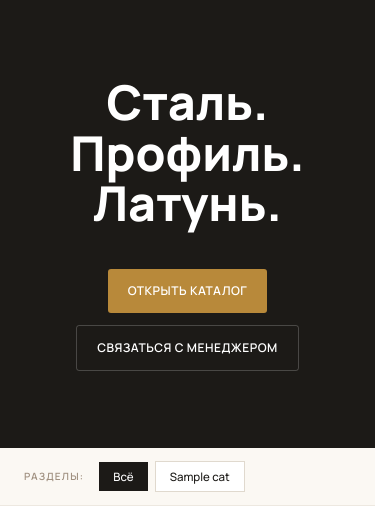
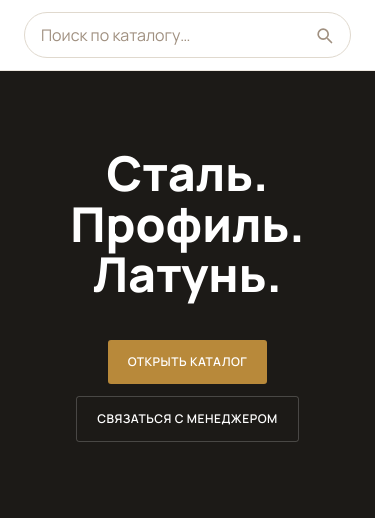
Before and after one commit to bohiimean/site_metal, a Django app: template templates/home/index.html in a window 390 px wide. Shown: the part 68-586 px from the top of the page. Run offline with Django 5.2, Linux system fonts and the light colour scheme; the template is opened without the code that fills it: most values are stand-ins (such as "Sample title", 1, 10 or a date in 2020); style sheets or scripts are compiled from the project's sources.

Commit message:
ui: видимый мобильный поиск и описание товара под фото на ПК

```diff
--- /dev/null
+++ b/templates/catalog/_product_description.html
@@ -0,0 +1,4 @@
+<!-- Описание — обычный текст: переносы и абзацы менеджера сохраняем -->
+<div class="border-t border-border pt-5 text-[13px] text-muted leading-relaxed space-y-3">
+  {{ product.description|linebreaks }}
+</div>
--- a/templates/home/index.html
+++ b/templates/home/index.html
@@ -5,6 +5,22 @@
 {% block meta_description %}Более 3 000 позиций металлопроката. Резка в размер. Оставьте заявку — менеджер свяжется с вами.{% endblock %}
 
 {% block content %}
+
+<!-- Поиск на первом экране телефона, без открытия меню -->
+<div class="lg:hidden bg-surface border-b border-border px-6 py-3">
+  <form action="{% url 'search' %}" method="get" role="search"
+        class="flex items-center gap-3 border border-border-strong rounded-full px-4 py-2.5 focus-within:border-accent transition-colors">
+    <input type="search" name="q" placeholder="Поиск по каталогу…"
+           aria-label="Поиск по каталогу" enterkeyhint="search"
+           class="flex-1 min-w-0 bg-transparent outline-none text-[16px] text-primary placeholder:text-muted">
+    <button type="submit" aria-label="Найти"
+            class="shrink-0 text-muted hover:text-accent transition-colors">
+      <svg class="w-5 h-5" fill="none" stroke="currentColor" viewBox="0 0 24 24" aria-hidden="true">
+        <path stroke-linecap="round" stroke-linejoin="round" stroke-width="2" d="M21 21l-4.35-4.35M17 11A6 6 0 1 1 5 11a6 6 0 0 1 12 0z"/>
+      </svg>
+    </button>
+  </form>
+</div>
 
 <!-- ═══════════════════════════════════════════════════
      HERO
```
Also changed, not shown: templates/catalog/product_detail.html (+8 -4 lines).
